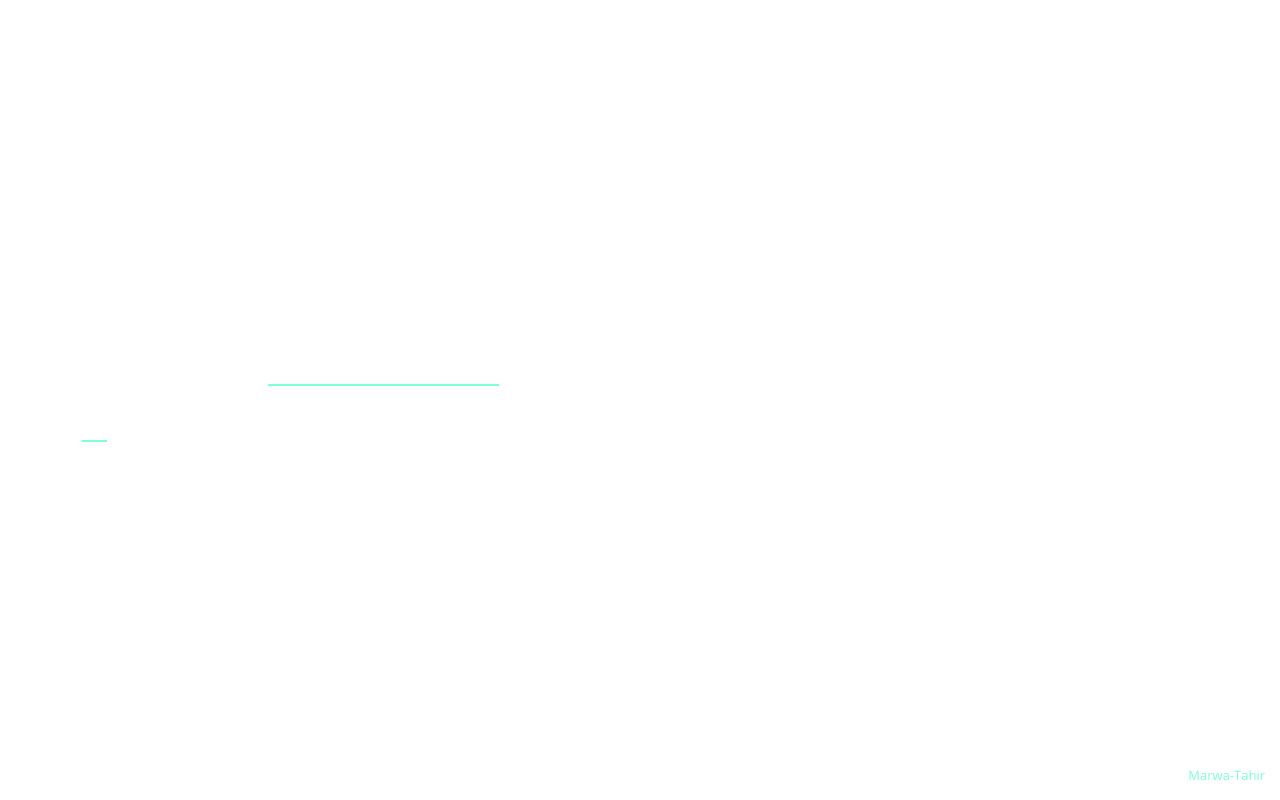
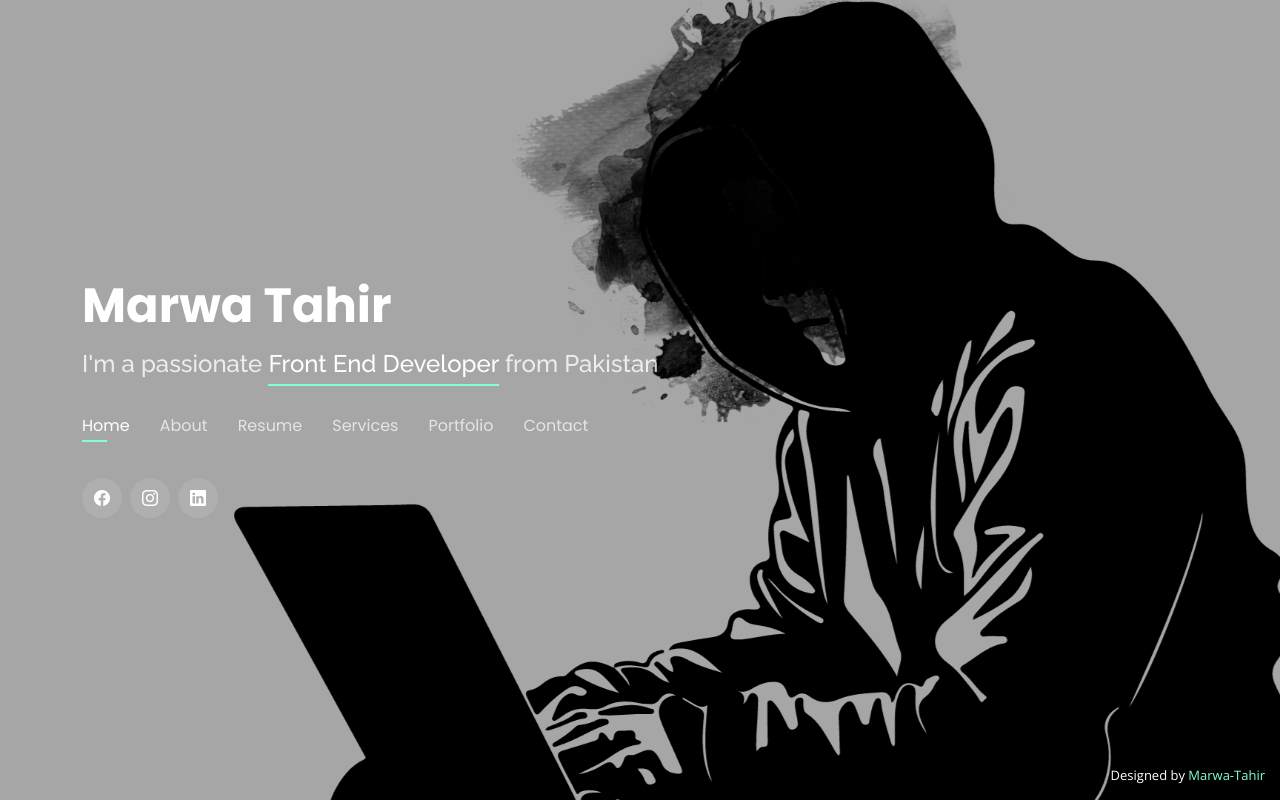
Before and after one commit to marwa000000/My_Portfolio_Website, a plain HTML site: page index.html in a window 1280 px wide. Drawn offline with nearby package versions, Linux system fonts and the light colour scheme; files whose address does not match are found by name.

Commit message:
Update style.css

```diff
--- a/style.css
+++ b/style.css
@@ -20,7 +20,7 @@ body {
 body::before {
   content: "";
   position: fixed;
-  background: url("../img/bg-design.png")   right no-repeat ;
+  background: url("bg-design.png")   right no-repeat ;
   background-size: cover;
   left: 0;
   right:0;
```
